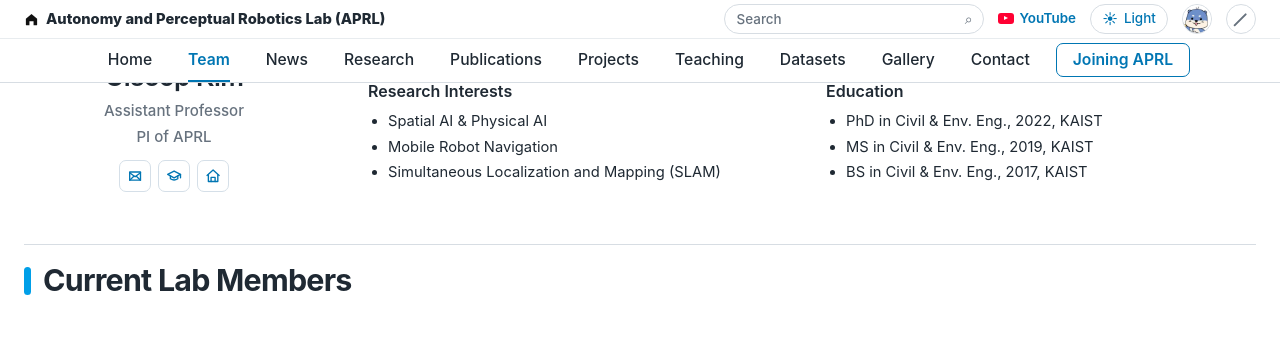
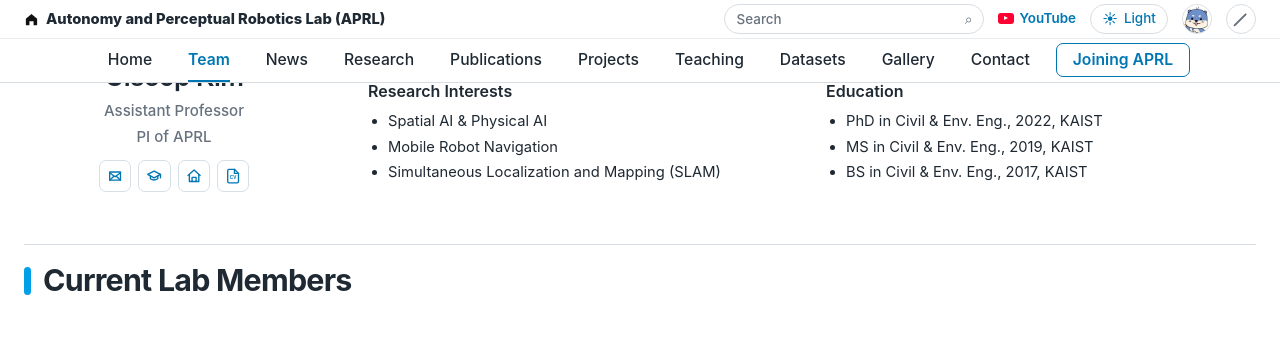
Before and after one commit to team-aprl/team-aprl.github.io, a Jekyll site: the page built from team.html, in a window 1280 px wide and 900 px high, scrolled down 524 px. Shown: the top 346 px of the window. Built offline with Jekyll 4.4.1, drawn with Linux system fonts in a browser that asks for light colours.

Commit message:
Add Giseop Kim CV icon beside profile contact links

```diff
--- a/team.html
+++ b/team.html
@@ -29,6 +29,7 @@ extra_scripts:
             <button class="member-email-link" type="button" data-email="gsk@dgist.ac.kr" aria-label="Copy email for Giseop Kim"><svg viewBox="0 0 24 24" aria-hidden="true"><path d="M4 6h16v12H4z"/><path d="m4 7 8 6 8-6"/><path d="m4 18 6.5-6"/><path d="m20 18-6.5-6"/></svg></button>
             <a class="member-scholar-link" target="_blank" rel="noopener noreferrer" href="https://scholar.google.com/citations?hl=en&amp;user=9mKOLX8AAAAJ&amp;view_op=list_works" aria-label="Google Scholar for Giseop Kim"><svg viewBox="0 0 24 24" aria-hidden="true"><path d="m2.5 9.5 9.5-5 9.5 5-9.5 5-9.5-5Z"/><path d="M6.5 11.6v4.3c3 2.1 8 2.1 11 0v-4.3"/><path d="M21.5 9.5v5"/></svg></a>
             <a class="member-home-link" target="_blank" rel="noopener noreferrer" href="https://gisbi-kim.github.io/" aria-label="Homepage for Giseop Kim"><svg viewBox="0 0 24 24" aria-hidden="true"><path d="m3 11 9-8 9 8"/><path d="M5 10v10h14V10"/><path d="M9 20v-6h6v6"/></svg></a>
+            <a class="member-home-link member-cv-link" target="_blank" rel="noopener noreferrer" href="https://github.com/gisbi-kim/cv-giseopkim/blob/main/main.pdf" aria-label="CV for Giseop Kim" title="Curriculum Vitae (CV)"><svg viewBox="0 0 24 24" aria-hidden="true"><path d="M14 2H6a2 2 0 0 0-2 2v16a2 2 0 0 0 2 2h12a2 2 0 0 0 2-2V8Z"/><path d="M14 2v6h6"/><text x="12" y="17" text-anchor="middle" font-family="Arial, sans-serif" font-size="7" font-weight="700" fill="currentColor" stroke="none">CV</text></svg></a>
           </div>
         </aside>
 
```
